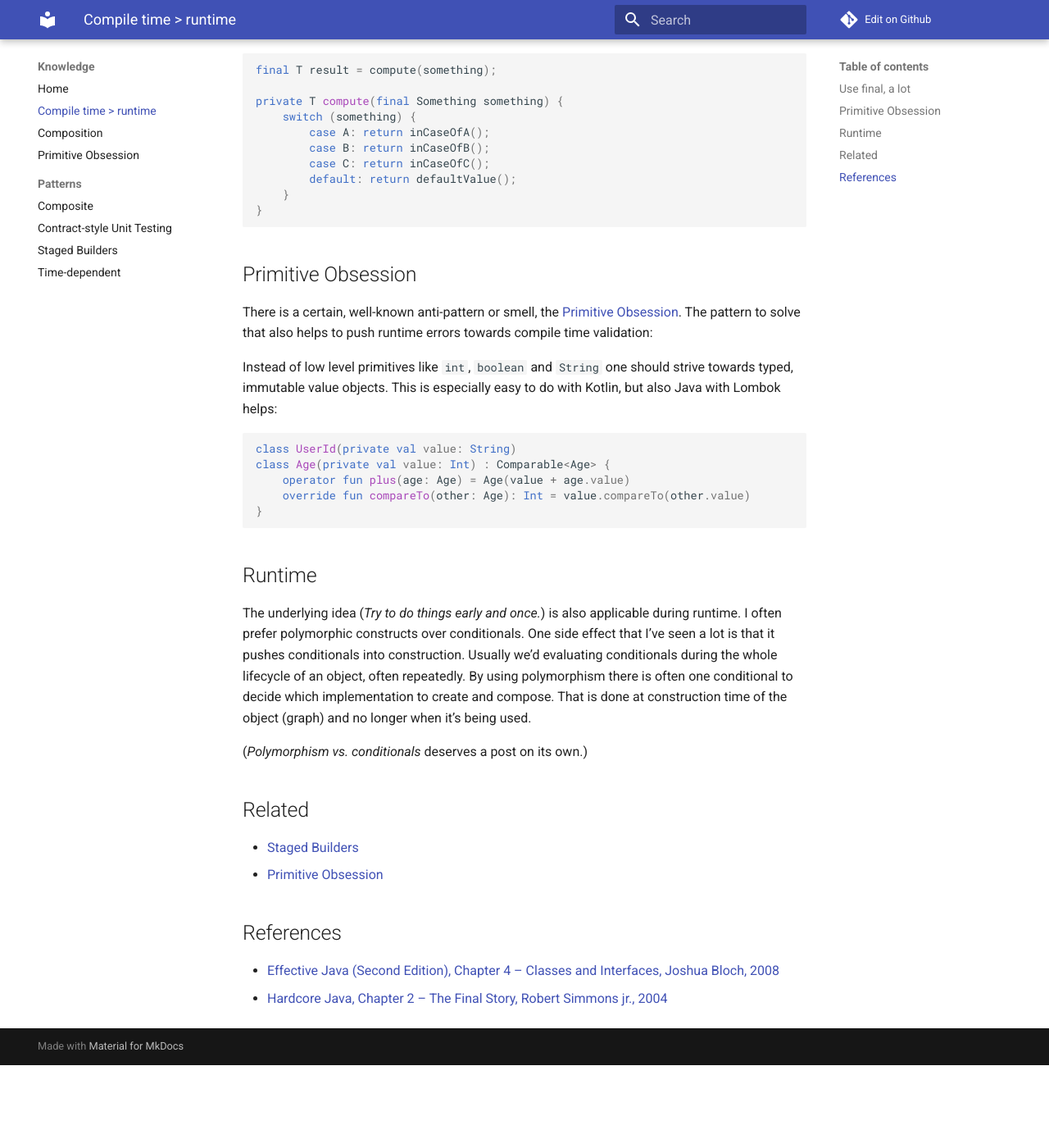
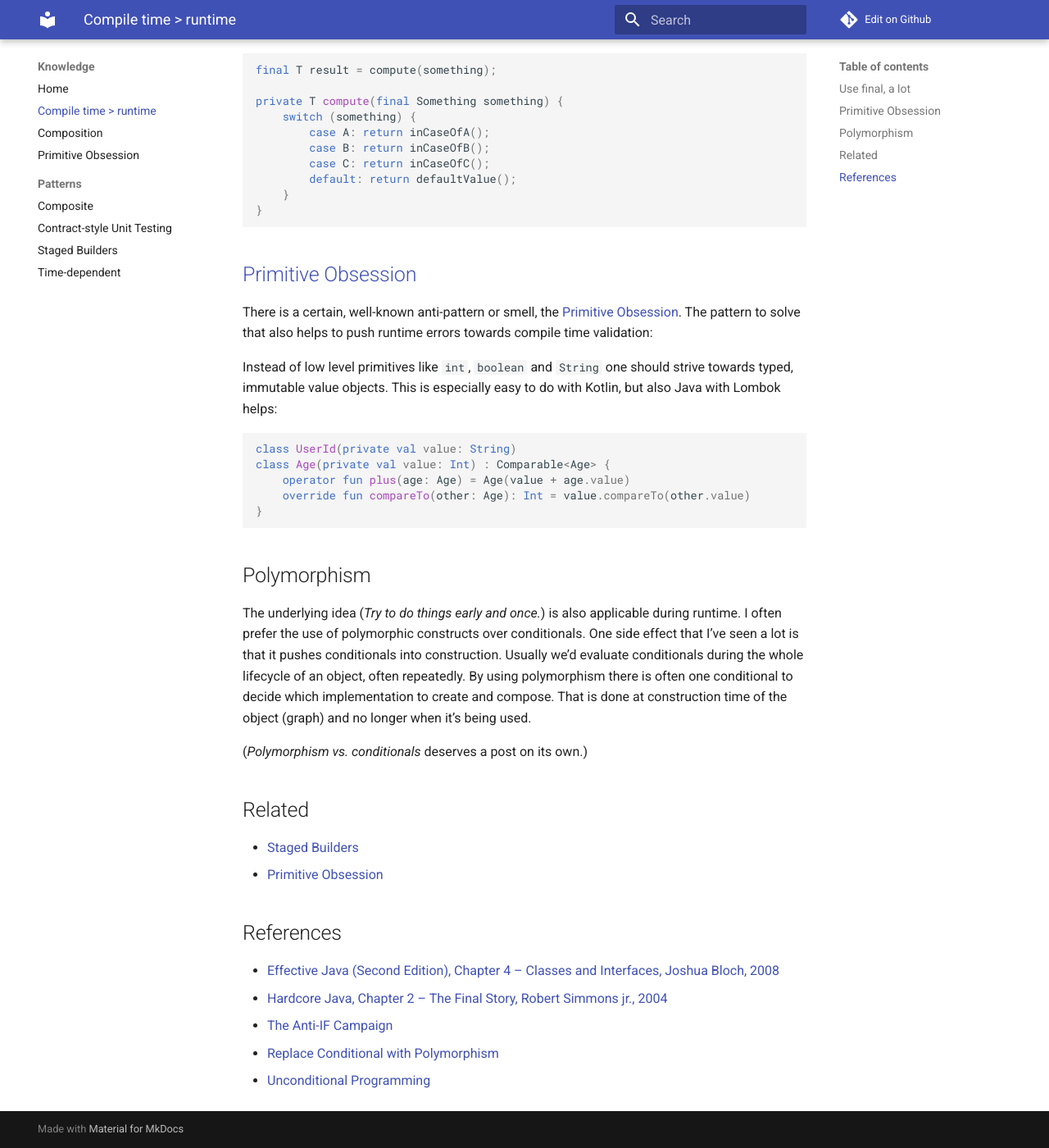
Before and after one commit to whiskeysierra/knowledge, an MkDocs documentation site: the page built from docs/compile-time-runtime.md, in a window 1280 px wide and 1400 px high, scrolled down 1737 px. Shown: the whole window at 82% size. Built offline with MkDocs 1.6.1 and Material for MkDocs 9.7.7, drawn with Linux system fonts in a browser that asks for light colours; comment, search, counter and statistics services are not loaded; before the commit the page ends 3036 px from its top, so only the background shows below that.

Commit message:
Added anti-if links to compile time > runtime

````diff
--- a/docs/compile-time-runtime.md
+++ b/docs/compile-time-runtime.md
@@ -74,7 +74,7 @@ private T compute(final Something something) {
 
 ```
 
-## Primitive Obsession
+## [Primitive Obsession](primitive-obsession.md)
 
 There is a certain, well-known anti-pattern or smell, the [Primitive Obsession](https://refactoring.guru/smells/primitive-obsession).
 The pattern to solve that also helps to push runtime errors towards compile time validation:
@@ -90,12 +90,12 @@ class Age(private val value: Int) : Comparable<Age> {
 }
 ```
 
-## Runtime
+## Polymorphism
 
 The underlying idea (*Try to do things early and once.*) is also applicable during runtime.
-I often prefer polymorphic constructs over conditionals.
+I often prefer the use of polymorphic constructs over conditionals.
 One side effect that I've seen a lot is that it pushes conditionals into construction.
-Usually we'd evaluating conditionals during the whole lifecycle of an object, often repeatedly.
+Usually we'd evaluate conditionals during the whole lifecycle of an object, often repeatedly.
 By using polymorphism there is often one conditional to decide which implementation to create and compose.
 That is done at construction time of the object (graph) and no longer when it's being used.
 
@@ -110,3 +110,6 @@ That is done at construction time of the object (graph) and no longer when it's
 
 * [Effective Java (Second Edition), Chapter 4 – Classes and Interfaces, Joshua Bloch, 2008](https://www.oreilly.com/library/view/effective-java-2nd/9780137150021/ch04.html)
 * [Hardcore Java, Chapter 2 – The Final Story, Robert Simmons jr., 2004](https://www.oreilly.com/library/view/hardcore-java/0596005687/ch02.html)
+* [The Anti-IF Campaign](https://francescocirillo.com/products/the-anti-if-campaign)
+* [Replace Conditional with Polymorphism](https://www.refactoring.com/catalog/replaceConditionalWithPolymorphism.html)
+* [Unconditional Programming](https://michaelfeathers.typepad.com/michael_feathers_blog/2013/11/unconditional-programming.html)
````
